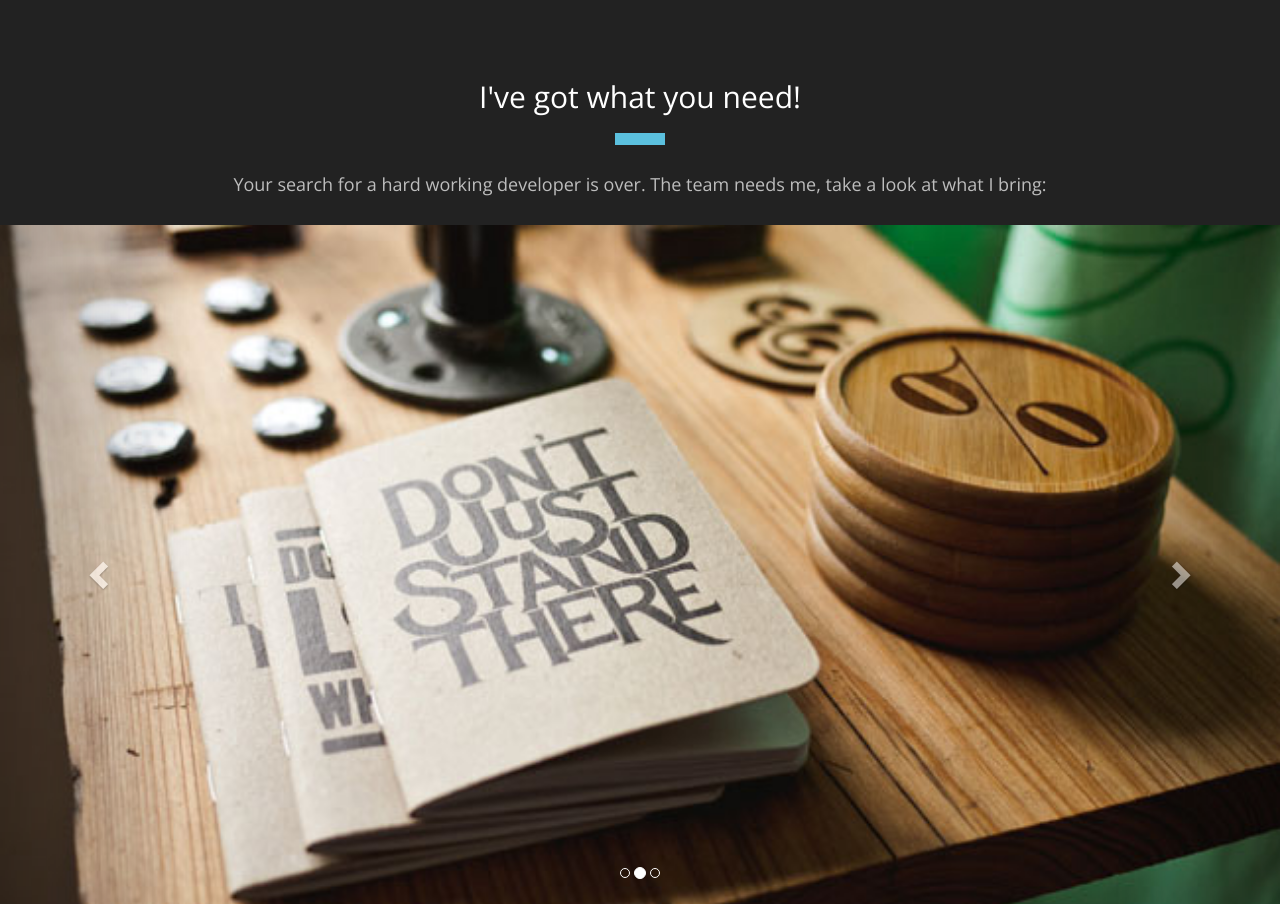
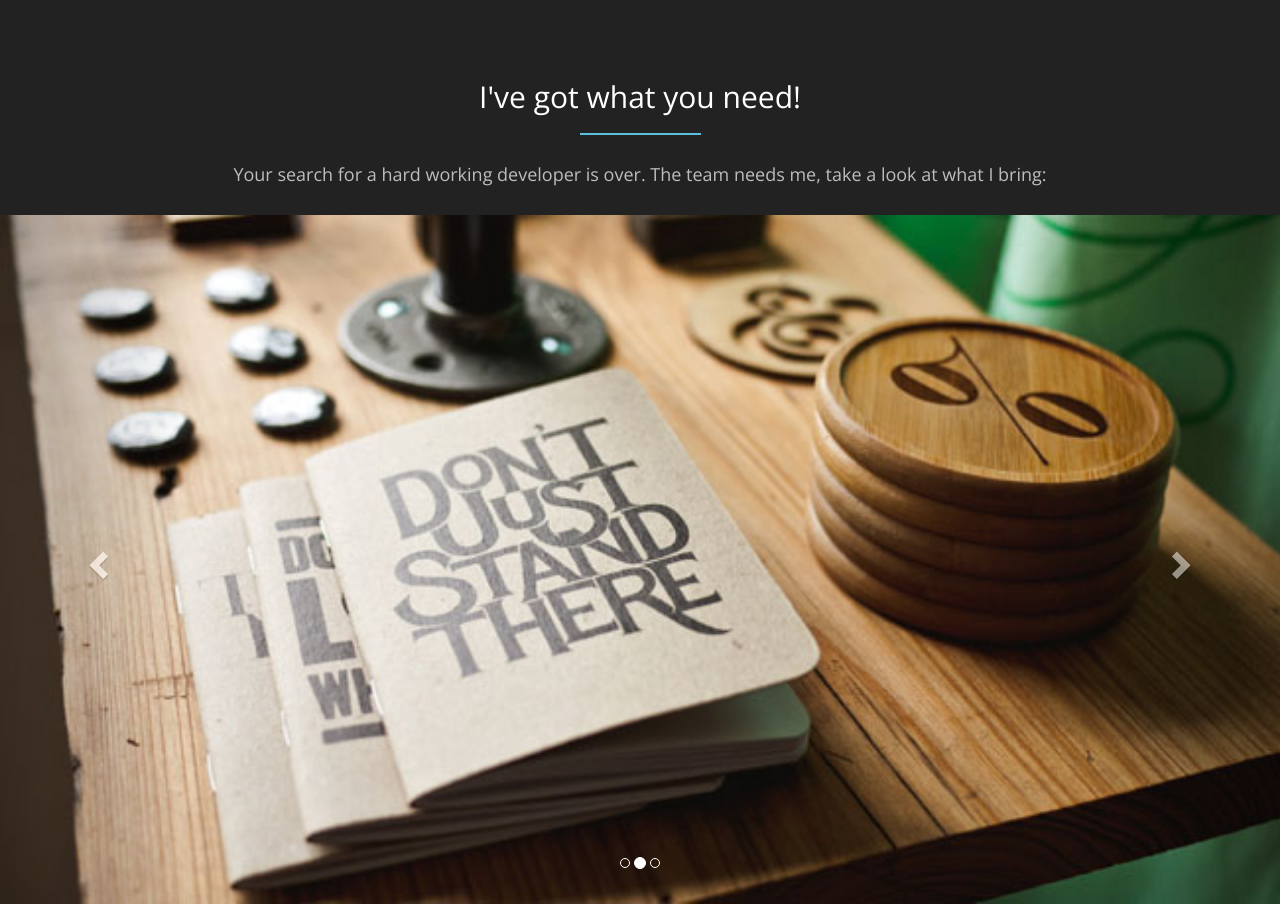
Before and after one commit to JoshBatchelor777/jsbatch, a website: page index.html in a window 1280 px wide. Shown: the part 820-1724 px from the top of the page. Drawn offline with nearby package versions, Linux system fonts and the light colour scheme.

Commit message:
Update creative.css

```diff
--- a/css/creative.css
+++ b/css/creative.css
@@ -14,8 +14,8 @@ body {
 }
 hr {
   border-color: #5bc0de;
-  border-width: 12px;
-  max-width: 50px;
+  border-width: 2px;
+  max-width: 121px;
 }
 hr.light {
   border-color: white;
```
